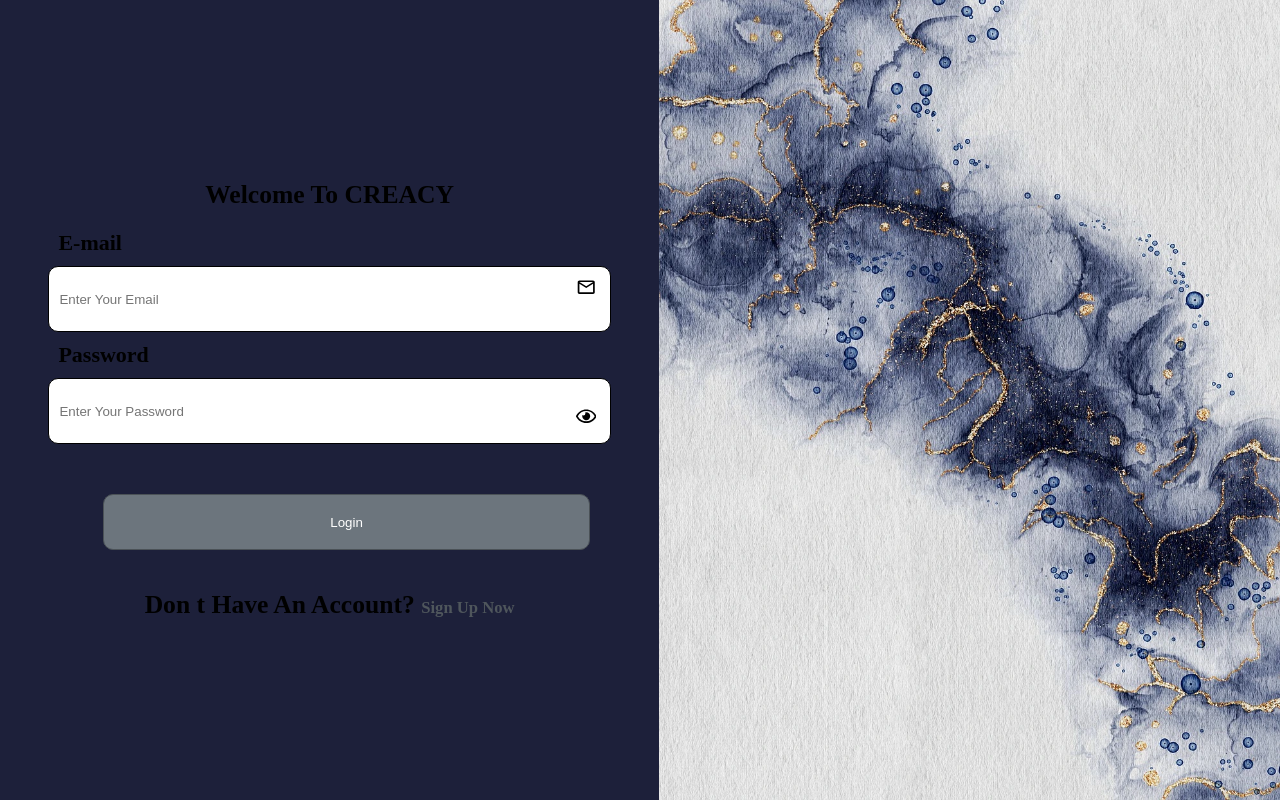
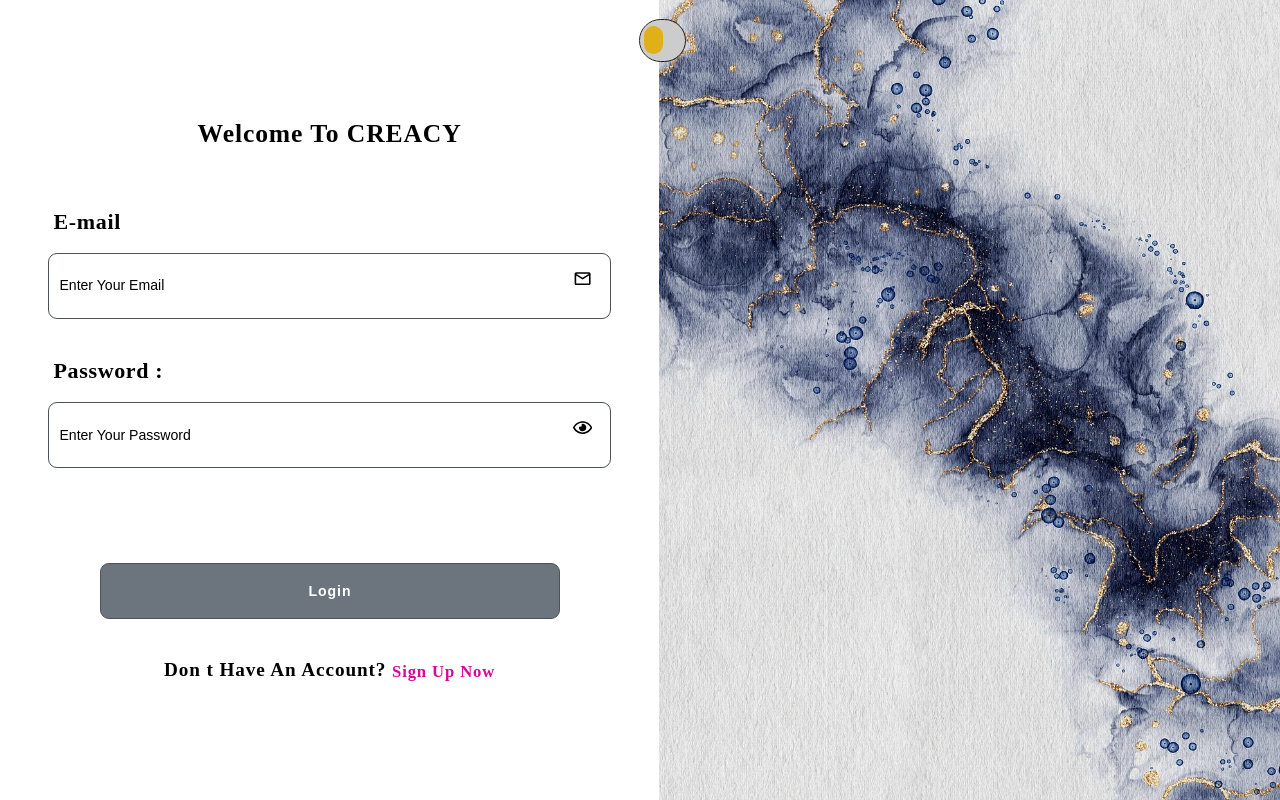
Before and after one commit to selma-lahouali/CREACY-front-end, a React (Vite) app: page /login in a window 1280 px wide. Built offline with nearby package versions, Linux system fonts and the light colour scheme.

Commit message:
D/LM-Re/Lo-prodCreatUI

```diff
--- a/package.json
+++ b/package.json
@@ -21,7 +21,8 @@
     "react-dom": "^18.2.0",
     "react-icons": "^5.0.1",
     "react-redux": "^9.1.1",
-    "react-router-dom": "^6.22.3"
+    "react-router-dom": "^6.22.3",
+    "sweetalert2": "^11.10.8"
   },
   "devDependencies": {
     "@types/react": "^18.2.66",
--- a/src/components/DarkLightMode/DarkLightMode.jsx
+++ b/src/components/DarkLightMode/DarkLightMode.jsx
@@ -1,10 +1,20 @@
+// DarkLightMode.js
+
 import { useState, useEffect } from "react";
 import "./DarkLightMode.css";
 
 const DarkLightMode = () => {
-  const [theme, setTheme] = useState("light");
+  const [theme, setTheme] = useState(() => {
+    // Load theme preference from local storage or default to "light"
+    return localStorage.getItem("theme") || "light";
+  });
 
-  const handleChange = (e) => setTheme(e.target.checked ? "dark" : "light");
+  const handleChange = (e) => {
+    const selectedTheme = e.target.checked ? "dark" : "light";
+    setTheme(selectedTheme);
+    // Store theme preference in local storage
+    localStorage.setItem("theme", selectedTheme);
+  };
 
   useEffect(() => {
     document.body.setAttribute("data-theme", theme);
--- a/src/index.css
+++ b/src/index.css
@@ -6,7 +6,10 @@ body {
   height: 100vh;
   background-color: var(--bodyColor);
 }
-
+form,
+button,select {
+  cursor: pointer;
+}
 :root {
   /* colors / colors / colors / colors / colors */
   --bodyColor: #ffffff;
@@ -31,7 +34,7 @@ body {
 [data-theme="dark"] {
   --bodyColor: #1d203a;
   --fontColor: #d9e5ee;
-  --mainBleu: #6c757d;
+  --mainBleu: #9bb5cd;
   --mediumBleu: #0f1127;
   --darkBleu: #b0bcc5;
   --lightBleu: #4a4e77;
@@ -41,16 +44,16 @@ body {
   --border: #696969;
   /* gradient color / gradient color / gradient color / gradient color / gradient color  */
   /* shop gradient / shop gradient / shop gradient */
-  --shopBackGroundColor: #21D4FD;
+  --shopBackGroundColor: #21d4fd;
   --shopBackGroundImage: linear-gradient(270deg, #1ea7c6 0%, #a40beb 100%);
   /* navBare gradient / navBare gradient / navBare gradient */
-  --NBbackGroundColor: #FF3CAC;
-  --NBbackGroundImage: linear-gradient(270deg, #FF3CAC 0%, #7920c3 60%, #287af5 110%);
-}
-
-form,
-button {
-  cursor: pointer;
+  --NBbackGroundColor: #ff3cac;
+  --NBbackGroundImage: linear-gradient(
+    270deg,
+    #ff3cac 0%,
+    #7920c3 60%,
+    #287af5 110%
+  );
 }
 
 /* palette bleu https://coolors.co/palette/f8f9fa-e9ecef-dee2e6-ced4da-adb5bd-6c757d-495057-343a40-212529 */
--- a/src/pages/Login/Login.css
+++ b/src/pages/Login/Login.css
@@ -1,5 +1,6 @@
 .login {
   display: flex;
+  background-color: var(--bodyColor);
 }
 .login-right {
   width: 48.8vw;
@@ -8,10 +9,10 @@
   justify-content: center;
   align-items: center;
 }
-  .bigLogo {
+/* .bigLogo {
     width: 48.5vw;
   height: 100%;
-  }
+  } */
 .login-left {
   width: 45vw;
   height: auto;
@@ -30,32 +31,47 @@
 }
 .login h1 {
   font-size: 2vw;
+  color: var(--fontColor);
+  letter-spacing: 0.07vw;
+  margin-bottom: 5vh;
+  margin-top: 2vh;
 }
 .login input {
   width: 43vw;
   height: 8vh;
   padding-left: 10px;
-    border-radius: 10px;
+  border-radius: 0.7vw;
   border: 1px solid;
+  border: 1px solid var(--darkBleu);
+  background-color: var(--searchBareColor);
+}
+.login input::placeholder {
+  color: black;
+  font-size: 1.1vw;
 }
 .login input:focus {
-    outline: none;
-    border: 2px solid var(--mainBleu);
+  outline: 0.2vw solid #adb5bd;
 }
 .login label {
   font-size: 22px;
-    margin-left: 10px;
+  margin-left: 0.4vw;
+  margin-bottom: 1vh;
   font-weight: bold;
+  color: var(--fontColor);
+  letter-spacing: 0.05vw;
 }
 .login button {
   background-color: var(--mainBleu);
-    width: 38vw;
+  width: 36vw;
   height: 7vh;
-    border-radius: 10px;
+  border-radius: 0.7vw;
   border: 1px solid #4b5257;
-    margin-left: 55px;
-    margin-top: 40px;
-    color: white;
+  margin-left: 4vw;
+  margin-top: 7vh;
+  color: var(--bodyColor);
+  font-size: 1.1vw;
+  font-weight: bold;
+  letter-spacing: 0.07vw;
   margin-bottom: 5vh;
 }
 .login .logintLink {
@@ -68,15 +84,28 @@
   text-decoration: none;
 }
 
-  .loginEmailIcon {
-    position: absolute;
-    top: 34.6vh;
-    left: 45vw;
-    font-size: 1.6vw;
+.login-loginEmailIcon {
+  position: relative;
+  top: -7.5vh;
+  left: 41vw;
+  font-size: 1.5vw;
 }
-  .loginPasswordIcon {
-    position: absolute;
-    top: 50.7vh;
-    left: 45vw;
-    font-size: 1.6vw;
+.login-passwordIcon {
+  position: relative;
+  top: -7.5vh;
+  left: 41vw;
+  font-size: 1.5vw;
 }
+.registertLink {
+  font-size: 1.5vw;
+  color: var(--fontColor);
+  letter-spacing: 0.07vw;
+  margin-bottom: 2vh;
+}
+.registertLink a{
+  color: rgb(216, 8, 150);
+}
+.registertLink a:hover{
+  text-decoration: underline 2px solid rgb(125, 22, 74);
+  color: rgb(255, 42, 149);
+}
--- a/src/pages/Login/Login.jsx
+++ b/src/pages/Login/Login.jsx
@@ -3,10 +3,11 @@ import { MdOutlineMail } from "react-icons/md";
 import registerImage from "../../assets/register-image.webp";
 import { FaRegEye, FaRegEyeSlash } from "react-icons/fa";
 import "./Login.css";
-import { useState } from "react";
+import { useEffect, useState } from "react";
 import axios from "axios";
 import { useDispatch } from "react-redux";
 import { login } from "../../redux/slices/AuthSlice";
+import DarkLightMode from "../../components/DarkLightMode/DarkLightMode";
 
 const Login = () => {
   const [passwordVisible, setPasswordVisible] = useState(true);
@@ -14,6 +15,13 @@ const Login = () => {
   const [email, setEmail] = useState("");
   const [password, setPassword] = useState("");
   const [error, setError] = useState("");
+  // define dark or light mode based on the user's preferences
+  const userMode = localStorage.getItem("theme") || "light";
+
+  // Apply the user's mode preference / Apply the user's mode preference
+  useEffect(() => {
+    document.body.setAttribute("data-theme", userMode);
+  }, [userMode]);
 
   // password visibiity / password visibiity / password visibiity / password visibiity
   const togglePasswordVisibility = () => {
@@ -38,6 +46,7 @@ const Login = () => {
 
   return (
     <>
+    <DarkLightMode></DarkLightMode>
       <div className="login">
         <div className="login-left">
           <h1>Welcome To CREACY</h1>
@@ -49,30 +58,31 @@ const Login = () => {
               onChange={(e) => setEmail(e.target.value)}
             />
             {/* password icon togge / password icon togge / password icon togge */}
-            <MdOutlineMail className="loginEmailIcon" />
-            <label>Password</label>
+            <MdOutlineMail className="login-loginEmailIcon" />
+            <label>Password :</label>
             <input
               type={passwordVisible ? "password" : "text"}
               placeholder="Enter Your Password"
+              required
               onChange={(e) => setPassword(e.target.value)}
             />
             {passwordVisible ? (
               <FaRegEye
-                className="loginPasswordIcon"
+                className="login-passwordIcon"
                 onClick={togglePasswordVisibility}
               />
             ) : (
               <FaRegEyeSlash
-                className="passwordIcon"
+                className="login-passwordIcon"
                 onClick={togglePasswordVisibility}
               />
             )}
             <button type="submit">Login</button>
           </form>
           <div className="error">{error}</div>
-          <h1 className="registertLink">
+          <h3 className="registertLink">
             Don t Have An Account? <Link to="/register">Sign Up Now</Link>
-          </h1>
+          </h3>
         </div>
         <div className="login-right">
           <img src={registerImage} alt="logo image" className="registerImage" />
--- a/src/pages/Register/Register.jsx
+++ b/src/pages/Register/Register.jsx
@@ -3,27 +3,44 @@ import "./Register.css";
 import { FaUserCircle, FaRegEye, FaRegEyeSlash } from "react-icons/fa";
 import { MdOutlineMail } from "react-icons/md";
 import registerImage from "../../assets/register-image.webp";
-import { useState } from "react";
+import { useEffect, useState } from "react";
 import axios from "axios";
 import { useDispatch } from "react-redux";
 import { register } from "../../redux/slices/AuthSlice";
+import Swal from "sweetalert2";
+import DarkLightMode from "../../components/DarkLightMode/DarkLightMode";
 
 const Register = () => {
   const [passwordVisible, setPasswordVisible] = useState(true);
-  // register states / register states / register states / register states
   const [userName, setUserName] = useState("");
   const [email, setEmail] = useState("");
   const [password, setPassword] = useState("");
-  // password visibiity / password visibiity / password visibiity / password visibiity
+  const [passwordError, setPasswordError] = useState("");
+  const navigate = useNavigate();
+  const dispatch = useDispatch();
+
+  // define dark or light mode based on the user's preferences
+  const userMode = localStorage.getItem("theme") || "light";
+
+  // Apply the user's mode preference / Apply the user's mode preference
+  useEffect(() => {
+    document.body.setAttribute("data-theme", userMode);
+  }, [userMode]);
+
+  // toggle Password Visibility / toggle Password Visibility / toggle Password Visibility
   const togglePasswordVisibility = () => {
     setPasswordVisible(!passwordVisible);
   };
+
   // register API call / register API call / register API call / register API call
-  // LOGIN slice
-  const dispatch = useDispatch();
-  const navigate = useNavigate();
   const handleSubmit = (e) => {
     e.preventDefault();
+    if (password.length < 6) {
+      setPasswordError("Password must be at least 6 characters long.");
+      return;
+    } else {
+      setPasswordError("");
+    }
     axios
       .post("http://localhost:3000/auth/register", {
         email,
@@ -31,9 +48,15 @@ const Register = () => {
         password,
       })
       .then((res) => {
-        alert("Registation Successful."), navigate("/home");
         dispatch(register(res?.data?.user));
-        localStorage.setItem("token",res.data.token)
+        localStorage.setItem("token", res.data.token);
+        // sweet alert successess message / sweet alert successess message
+        Swal.fire({
+          title: "Good job!",
+          text: "Your Account Has Been Created!",
+          icon: "success",
+        });
+        navigate("/home");
       })
       .catch((err) => {
         console.error(err);
@@ -43,28 +66,32 @@ const Register = () => {
 
   return (
     <>
+      <DarkLightMode></DarkLightMode>
       <div className="register">
         <div className="register-left">
           <h1>Welcome To CREACY. Sign Up Now For Free</h1>
           <form onSubmit={handleSubmit}>
-            <label>User Name</label>
+            <label>User Name :</label>
             <input
               type="text"
               placeholder="Enter Your User Name"
+              required
               onChange={(e) => setUserName(e.target.value)}
             />
             <FaUserCircle className="userIcon" />
-            <label>E-mail</label>
+            <label>E-mail :</label>
             <input
               type="email"
               placeholder="Enter Your Email"
+              required
               onChange={(e) => setEmail(e.target.value)}
             />
             <MdOutlineMail className="emailIcon" />
-            <label>Password</label>
+            <label>Password :</label>
             <input
               type={passwordVisible ? "password" : "text"}
               placeholder="Enter Your Password"
+              required
               onChange={(e) => setPassword(e.target.value)}
             />
             {passwordVisible ? (
@@ -78,11 +105,12 @@ const Register = () => {
                 onClick={togglePasswordVisibility}
               />
             )}
+            {passwordError && <p className="errorText">{passwordError}</p>}
             <button type="submit">Register</button>
           </form>
-          <h1 className="logintLink">
+          <h3 className="logintLink">
             Already Have An Account? <Link to="/login">log In Now</Link>
-          </h1>
+          </h3>
         </div>
         <div className="registe-right">
           <img src={registerImage} alt="logo image" className="registerImage" />
```
Also changed, not shown: src/pages/MyShop/AddNewProd/AddNewProd.css (+58 -0 lines), src/pages/MyShop/AddNewProd/AddNewProd.jsx (+45 -7 lines), src/pages/Register/Register.css (+41 -20 lines), 1 other file (tests, documents, lock files or other folders). Lines whose indentation alone changed are shown as unchanged.
